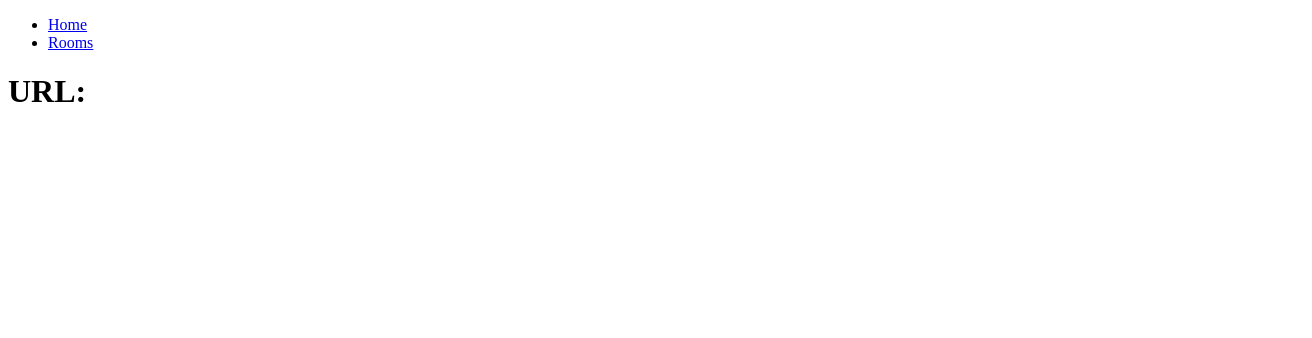
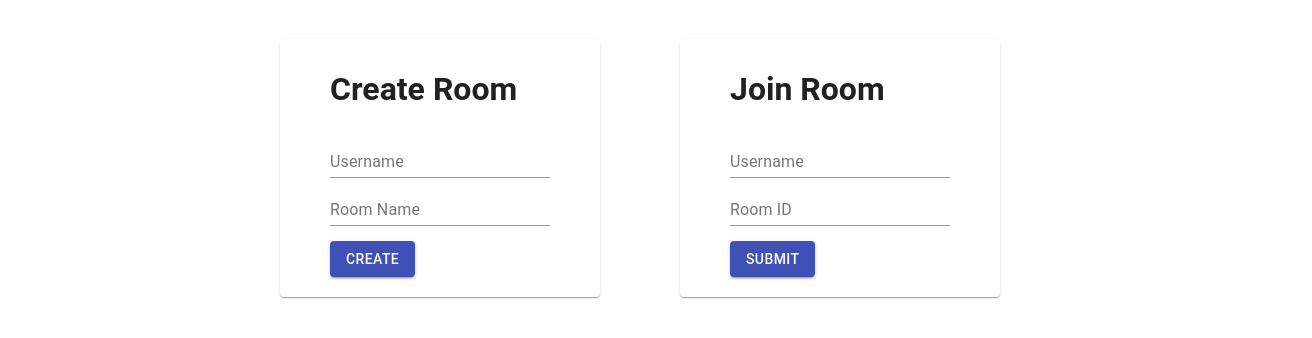
Before and after one commit to jimuskin/realtime-chat, a React (Create React App) app in the folder client/: page / in a window 1280 px wide. Shown: the top 338 px of the page, 1312 px wide, since content can reach past the window. Built offline with nearby package versions, Linux system fonts and the light colour scheme.

Commit message:
Create base page for Home Page

```diff
--- /dev/null
+++ b/client/public/index.css
@@ -0,0 +1,3 @@
+#root {
+	font-family: "Roboto", "Helvetica", "Arial", sans-serif;
+}
--- a/client/public/index.html
+++ b/client/public/index.html
@@ -2,6 +2,7 @@
 <html lang="en">
   <head>
     <title>Real Time Chat</title>
+    <link rel="stylesheet" href="index.css" />
   </head>
   <body>
     <noscript>You need to enable JavaScript to run this app.</noscript>
--- a/client/src/App.js
+++ b/client/src/Components/App.js
@@ -8,25 +8,17 @@ import {
 	useParams,
 } from "react-router-dom";
 
+import Home from "./Home/Home";
+
 const App = () => {
 	return (
 		<Router>
-			<div>
-				<nav>
-					<ul>
-						<li>
-							<Link to="/">Home</Link>
-						</li>
-						<li>
-							<Link to="/rooms"> Rooms</Link>
-						</li>
-					</ul>
-				</nav>
-			</div>
-			<h1>URL:</h1>
 			<Switch>
 				<Route path="/:roomId">
 					<Id />
+				</Route>
+				<Route path="/">
+					<Home />
 				</Route>
 			</Switch>
 		</Router>
@@ -36,7 +28,12 @@ const App = () => {
 const Id = () => {
 	let { roomId } = useParams();
 
-	return <h3>ID: {roomId} </h3>;
+	return (
+		<React.Fragment>
+			<Home />
+			<h3>ID: {roomId} </h3>
+		</React.Fragment>
+	);
 };
 
 export default App;
--- /dev/null
+++ b/client/src/Components/Home/CreateRoomForm.js
@@ -0,0 +1,32 @@
+import React from "react";
+
+import { TextField, Button, Grid } from "@material-ui/core";
+
+const CreateRoomForm = () => {
+	return (
+		<form
+			style={{
+				paddingTop: 10,
+				paddingBottom: 20,
+				marginLeft: 50,
+				marginRight: 50,
+			}}
+		>
+			<h1>Create Room</h1>
+			<TextField label="Username" /> <br />
+			<TextField label="Room Name" /> <br />
+			<Button
+				variant="contained"
+				color="primary"
+				type="submit"
+				style={{
+					marginTop: 15,
+				}}
+			>
+				Create
+			</Button>
+		</form>
+	);
+};
+
+export default CreateRoomForm;
--- /dev/null
+++ b/client/src/Components/Home/Home.js
@@ -0,0 +1,33 @@
+import React from "react";
+
+import { Grid, TextField, Paper } from "@material-ui/core";
+
+import JoinRoomForm from "./JoinRoomForm";
+import CreateRoomForm from "./CreateRoomForm";
+
+const Home = () => {
+	return (
+		<Grid
+			container
+			spacing={10}
+			direction="row"
+			justify="center"
+			alignItems="center"
+			style={{ minHeight: "50vh" }}
+		>
+			<Grid item>
+				<Paper>
+					<CreateRoomForm />
+				</Paper>
+			</Grid>
+
+			<Grid item>
+				<Paper>
+					<JoinRoomForm />
+				</Paper>
+			</Grid>
+		</Grid>
+	);
+};
+
+export default Home;
--- /dev/null
+++ b/client/src/Components/Home/JoinRoomForm.js
@@ -0,0 +1,33 @@
+import React from "react";
+
+import { TextField, Button } from "@material-ui/core";
+
+const JoinRoomForm = () => {
+	return (
+		<form
+			style={{
+				paddingTop: 10,
+				paddingBottom: 20,
+				marginLeft: 50,
+				marginRight: 50,
+			}}
+		>
+			<h1>Join Room</h1>
+			<TextField label="Username" /> <br />
+			<TextField label="Room ID" /> <br />
+			<Button
+				variant="contained"
+				color="primary"
+				label="Submit"
+				type="submit"
+				style={{
+					marginTop: 15,
+				}}
+			>
+				Submit
+			</Button>
+		</form>
+	);
+};
+
+export default JoinRoomForm;
--- a/client/src/index.js
+++ b/client/src/index.js
@@ -1,6 +1,6 @@
 import React from "react";
 import ReactDOM from "react-dom";
 
-import App from "./App";
+import App from "./Components/App";
 
 ReactDOM.render(<App />, document.getElementById("root"));
```
